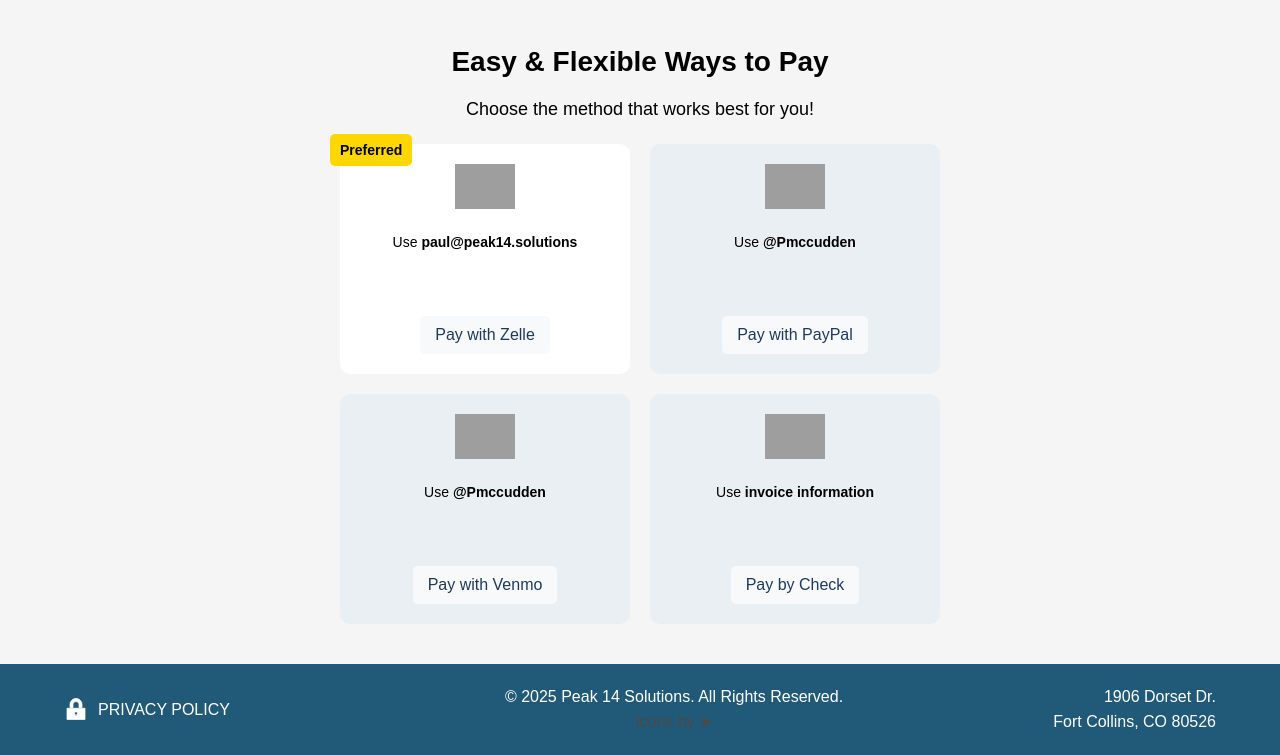
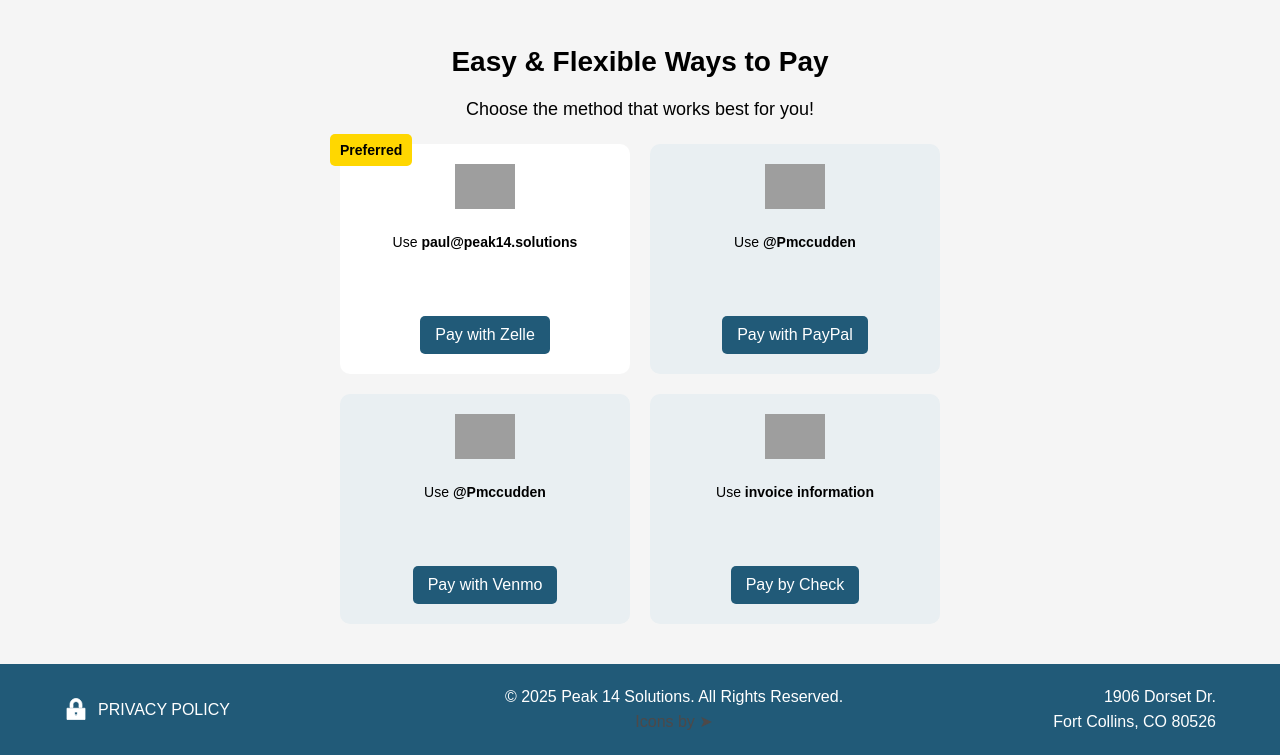
Before and after one commit to Gambit-Rogue83/peak14, a Flask app: page / in a window 1280 px wide. Shown: the part 3120-3875 px from the top of the page. Run offline with Flask 3, Linux system fonts and the light colour scheme; grey boxes are pictures that could not be loaded.

Commit message:
Payment Method colors

```diff
--- a/static/main.css
+++ b/static/main.css
@@ -429,8 +429,8 @@ nav {
 }
 
 .payment-card button {
-    background-color: #F8F9FA;
-    color: #1E3A5F;
+    background-color: #215A78;
+    color: white;
     border: none;
     padding: 10px 15px;
     font-size: 16px;
@@ -440,7 +440,7 @@ nav {
 }
 
 .payment-card button:hover {
-    background-color: #B0C4DE;
+    background-color: #558B71;
 }
 
 /* Preferred Banner */
```
